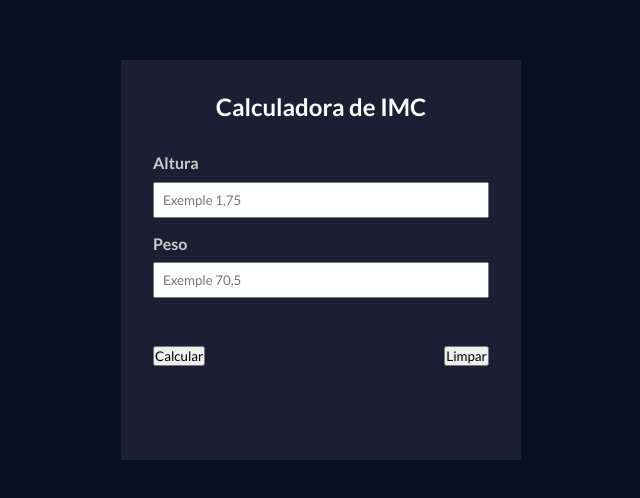
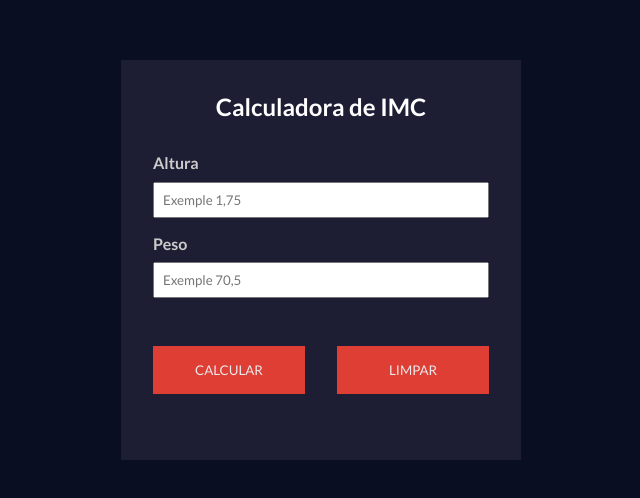
Before and after one commit to kscarvalho/Calculadora-_imc, a plain HTML site: page index.html in a window 1280 px wide. Shown: the part 140-638 px from the top of the page, without its empty margins (319-959 px from the left). Drawn offline with Linux system fonts and the light colour scheme.

Commit message:
style button

```diff
--- a/css/styles.css
+++ b/css/styles.css
@@ -60,3 +60,14 @@ body {
   margin-top: 2rem;
   gap: 2rem;
 }
+
+button {
+  text-transform: uppercase;
+  padding: 1rem 1.5rem;
+  background-color: #f44236;
+  border: none;
+  color: #fff;
+  cursor: pointer;
+  opacity: 0.9;
+  flex: 1; /*OCUPA A LARGURA MÁXIMA*/
+}
```
